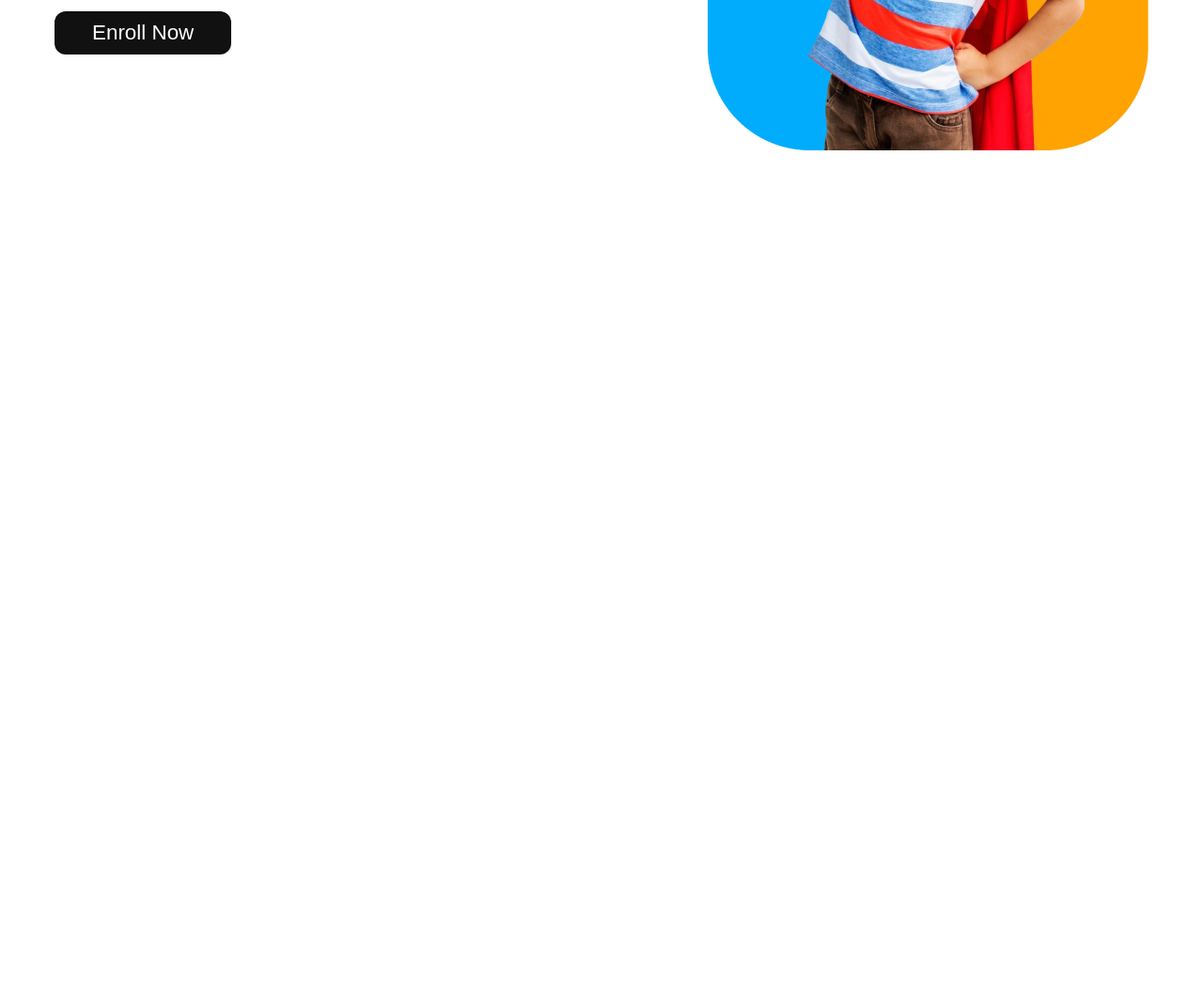
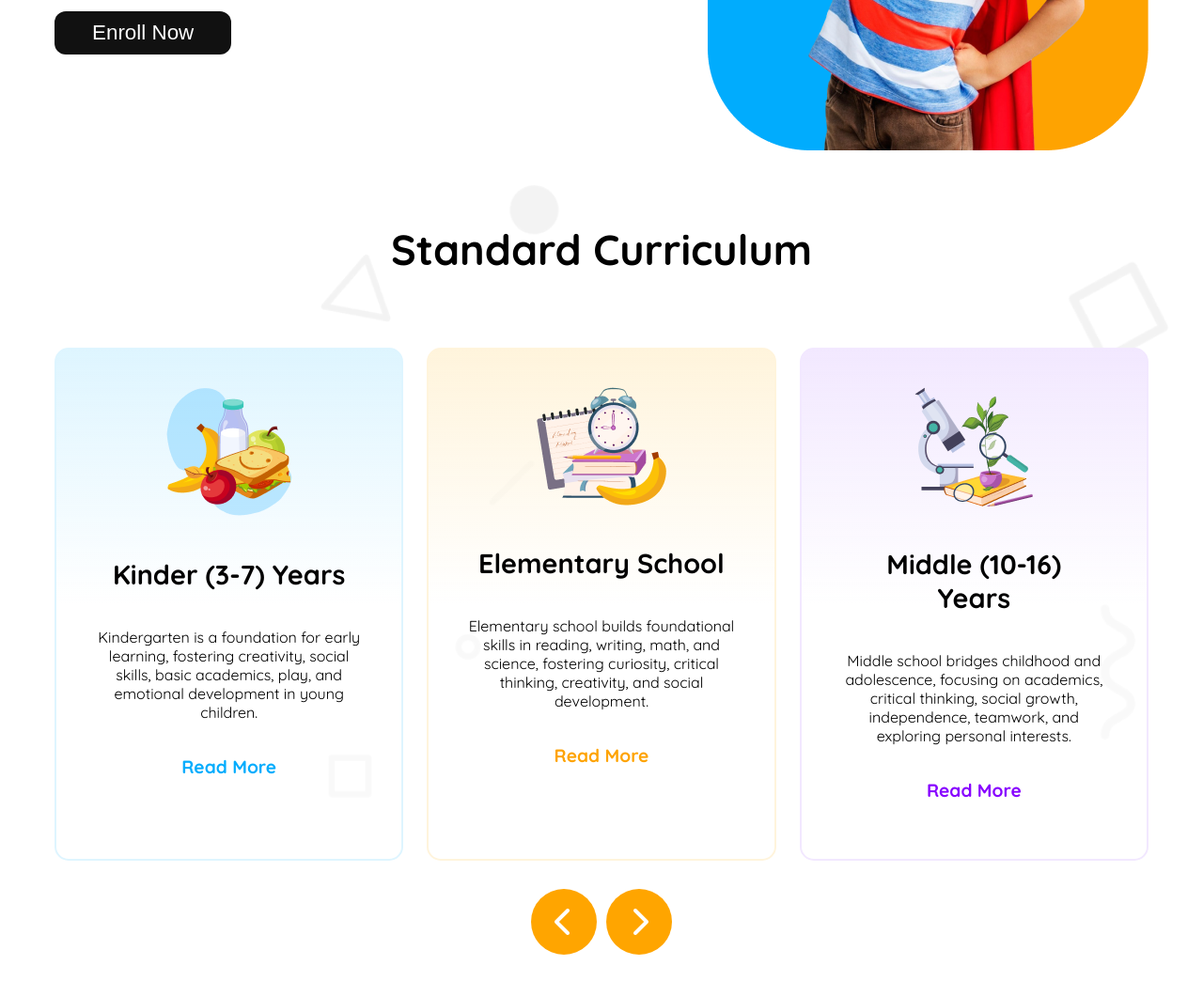
Before and after one commit to AKToran/web_day13_test_2_kids_school, a plain HTML site: page index.html in a window 1280 px wide. Shown: the part 523-1567 px from the top of the page at 94% size. Before the commit the page ends 800 px from the top, so only its background shows below. Drawn offline with Linux system fonts and the light colour scheme.

Commit message:
curriculum section done

```diff
--- a/index.html
+++ b/index.html
@@ -43,16 +43,43 @@
                     students from small <br>age
                     <span class="text-2">towards vision</span>
                 </h2>
-                <p>With the courage, Confidence, Creativity and Compassion to make their Unique Contribution in a Diverse and Dynamic World.</p>
+                <p>With the courage, Confidence, Creativity and Compassion to make their Unique Contribution in a
+                    Diverse and Dynamic World.</p>
                 <button class="btn-primary">Enroll Now</button>
             </div>
-
             <img src="assets/hero-kids.png" alt="a kid wearing a cape">
         </div>
     </header>
 
     <main>
-
+        <!--* standard curriculum -->
+        <section class="curriculum">
+            <h2 class="section-title">Standard Curriculum</h2>
+            <div class="cards display-flex">
+                <div class="card">
+                    <img src="assets/kinder.png" alt="">
+                    <h3>Kinder (3-7) Years</h3>
+                    <p>Kindergarten is a foundation for early learning, fostering creativity, social skills, basic academics, play, and emotional development in young children.</p>
+                    <h4><a class="read text-2" href="">Read More</a></h4>
+                </div>
+                <div class="card">
+                    <img src="assets/elementary.png" alt="">
+                    <h3>Elementary School</h3>
+                    <p>Elementary school builds foundational skills in reading, writing, math, and science, fostering curiosity, critical thinking, creativity, and social development.</p>
+                    <h4><a class="read text-1" href="">Read More</a></h4>
+                </div>
+                <div class="card">
+                    <img src="assets/middle.png" alt="">
+                    <h3>Middle (10-16) Years</h3>
+                    <p>Middle school bridges childhood and adolescence, focusing on academics, critical thinking, social growth, independence, teamwork, and exploring personal interests.</p>
+                    <h4><a class="read text-5" href="">Read More</a></h4>
+                </div>
+            </div>
+            <div class="angle-container display-flex">
+                <div class="angle"><i class="fa-solid fa-2x fa-chevron-left"></i></div>
+                <div class="angle"><i class="fa-solid fa-2x fa-chevron-right"></i></div>
+            </div>
+        </section>
     </main>
 
     <footer>
--- a/styles.css
+++ b/styles.css
@@ -46,6 +46,15 @@ html{
 }
 .text-4{
     color: rgb(93, 88, 239)
+}
+.text-5{
+    color: rgb(135, 0, 255)
+}
+
+.section-title{
+    font-size: 2.8rem;
+    text-align: center;
+    padding: 40px;
 }
 
 /* nav styles */
@@ -97,6 +106,68 @@ nav ul li a{
     margin: 15px 0px;
 }
 
+/* curriculum section */
+.curriculum{
+    background-image: url("assets/bg.png");
+    background-repeat: no-repeat;
+    background-size: cover;
+    padding: 0px 50px;
+    padding-bottom: 20px;
+}
+.cards{
+    gap: 25px;
+}
+.card{
+    text-align: center;
+    padding: 40px;
+    border-radius: 15px;
+    flex: 1;
+}
+.card h3{
+    font-size: 1.8rem;
+    font-weight: 700;
+    padding: 10px;
+}
+.card p{
+    padding-bottom: 15px;
+}
+.card:first-child{
+    border: 2px solid rgb(222, 245, 255);
+    background: linear-gradient(180deg, rgb(222, 245, 255),rgba(255, 255, 255, .5) 50%);
+}
+.card:nth-child(2n){
+    border: 2px solid rgb(255, 244, 220);
+    background: linear-gradient(180deg, rgb(255, 244, 220),rgba(255, 255, 255, .5) 50%);
+}
+.card:last-child{
+    border: 2px solid rgb(242, 232, 255);
+    background: linear-gradient(180deg, rgb(242, 232, 255),rgba(255, 255, 255, .5) 50%);
+}
+.read{
+    text-decoration: none;
+    font-size: 1.2rem;
+}
+.angle-container{
+    align-items: center;
+    justify-content: center;
+    gap: 10px;
+}
+.angle{
+    color: white;
+    background-color: orange;
+    width: 50px;
+    height: 50px;
+    padding: 10px;
+    display: flex;
+    align-items: center;
+    justify-content: center;
+    border-radius: 50px;
+    margin-top: 30px;
+}
+.angle:hover{
+    cursor: pointer;
+}
+
 
 /*! Media Query */
 @media screen and (max-width: 576px){
@@ -121,9 +192,26 @@ nav ul li a{
         flex-direction: column-reverse;
     }
     .banner img{
-        width: 100%;
+        width: 95%;
     }
     .banner > div{
         text-align: center;
     }
+    .curriculum, .banner{
+        padding: 4vw;
+        /* rest 92% card space as requirement :p */
+    }
+    .cards{
+        flex-direction: column;
+    }
+    .card{
+        display: flex;
+        flex-direction: column;
+        align-items: center;
+        justify-content: space-evenly;
+        height: 300px;
+    }
+    .angle-container{
+        display: none;
+    }
 }
```
